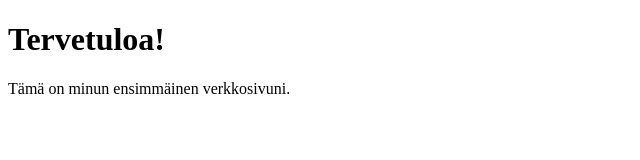
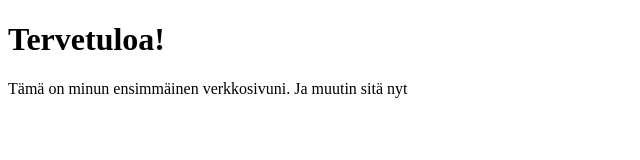
Before and after one commit to hlkeuda/html1, a plain HTML site: page index.html in a window 1280 px wide. Shown: the whole page, without its empty margins (0-640 px from the left). Drawn offline with Linux system fonts and the light colour scheme.

Commit message:
lisätty uusi lause malliksi

```diff
--- a/index.html
+++ b/index.html
@@ -6,6 +6,6 @@
 </head>
 <body>
     <h1>Tervetuloa!</h1>
-    <p>Tämä on minun ensimmäinen verkkosivuni.</p>
+    <p>Tämä on minun ensimmäinen verkkosivuni. Ja muutin sitä nyt</p>
 </body>
 </html>
```
